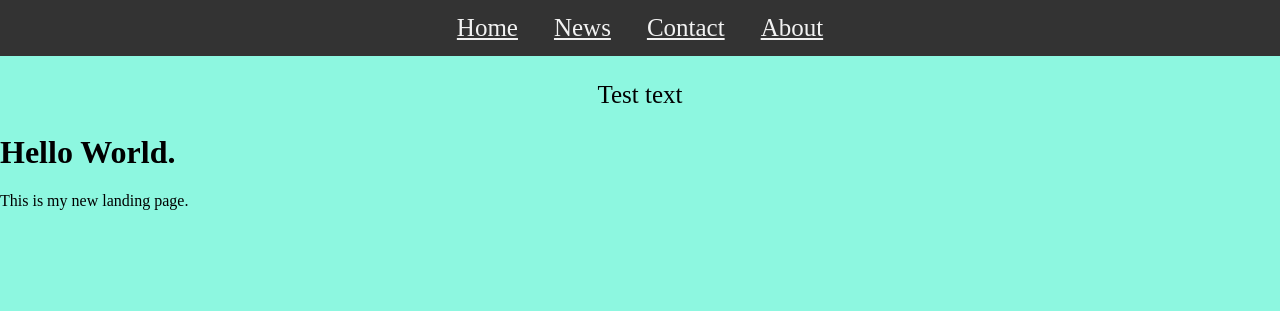
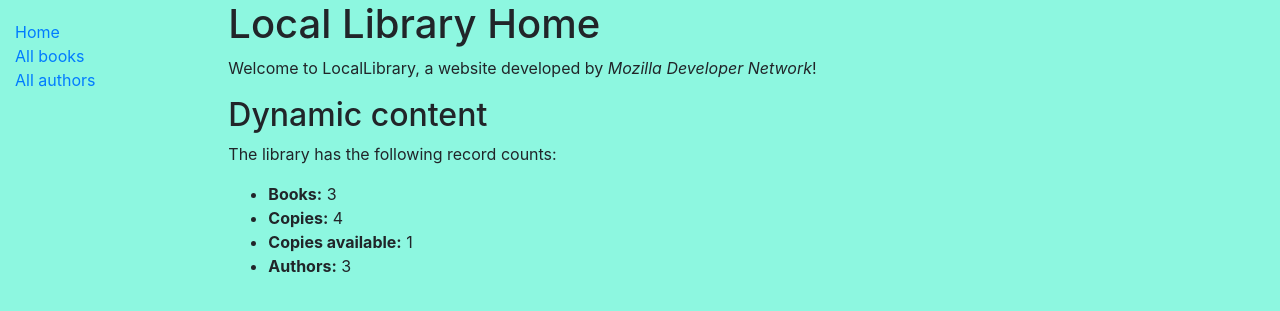
Before and after one commit to EMQ10/MDN_WEBTECH, a Django app: page /catalog/ in a window 1280 px wide. Shown: the top 311 px of the page. Run offline with Django 3.2, Linux system fonts and the light colour scheme; data comes from the database, SQL or seed files in the repository.

Commit message:
part 5 update

```diff
--- a/mytestsite/catalog/static/catalog/style.css
+++ b/mytestsite/catalog/static/catalog/style.css
@@ -3,39 +3,8 @@
     margin: 0;
 }
 
-.row {
-    max-width: 1140px;
-    margin: auto;
-    width: 80%;
-    font-size: 25px;
-    text-align: center;
+.sidebar-nav {
+    margin-top: 20px;
+    padding: 0;
+    list-style: none;
 }
-
-
-.nav a:hover {
-    background-color: #ddd;
-    color: black;
-}
-
-
-.nav{
-    background-color: #333;
-    overflow: hidden;
-    border-width:1px 0;
-    margin:0;
-    padding:0;
-    text-align:center;
-
-}
-.nav li{
-    display:inline;
-}
-.nav a{
-    display:inline-block;
-    padding:10px;
-    color: #f2f2f2;
-    font-size: 25px;
-    padding: 14px 16px;
-
-
-}
--- /dev/null
+++ b/mytestsite/catalog/templates/catalog/base_generic.html
@@ -0,0 +1,28 @@
+<!DOCTYPE html>
+<html lang="en">
+<head>
+  {% block title %}<title>Local Library</title>{% endblock %}
+  <meta charset="utf-8">
+  <meta name="viewport" content="width=device-width, initial-scale=1">
+  <link rel="stylesheet" href="https://cdn.jsdelivr.net/npm/bootstrap@4.5.3/dist/css/bootstrap.min.css" integrity="sha384-TX8t27EcRE3e/ihU7zmQxVncDAy5uIKz4rEkgIXeMed4M0jlfIDPvg6uqKI2xXr2" crossorigin="anonymous">
+  <!-- Add additional CSS in static file -->
+  {% load static %}
+  <link rel="stylesheet" href="{% static 'catalog/style.css' %}">
+</head>
+<body>
+  <div class="container-fluid">
+    <div class="row">
+      <div class="col-sm-2">
+      {% block sidebar %}
+        <ul class="sidebar-nav">
+          <li><a href="{% url 'index' %}">Home</a></li>
+          <li><a href="">All books</a></li>
+          <li><a href="">All authors</a></li>
+        </ul>
+     {% endblock %}
+      </div>
+      <div class="col-sm-10 ">{% block content %}{% endblock %}</div>
+    </div>
+  </div>
+</body>
+</html>
--- a/mytestsite/catalog/templates/catalog/index.html
+++ b/mytestsite/catalog/templates/catalog/index.html
@@ -1,27 +1,14 @@
-{% load static %}
+{% extends "catalog/base_generic.html" %}
 
-<!DOCTYPE html>
-<html>
-
-<head>
-     <link rel="stylesheet" type="text/css" href="{% static 'catalog/style.css' %}">
-</head>
-
-<body>
-
-    <div class="nav">
-        <a class="active" href="#home">Home</a>
-        <a href="#news">News</a>
-        <a href="#contact">Contact</a>
-        <a href="#about">About</a>
-    </div>
-
-    <div class="row">
-        <p>Test text</p>
-    </div>
-<div>
-    <h1>Hello World.</h1>
-    <p>This is my new landing page.</p>
-</div>
-</body>
-</html>
+{% block content %}
+  <h1>Local Library Home</h1>
+  <p>Welcome to LocalLibrary, a website developed by <em>Mozilla Developer Network</em>!</p>
+  <h2>Dynamic content</h2>
+  <p>The library has the following record counts:</p>
+  <ul>
+    <li><strong>Books:</strong> {{ num_books }}</li>
+    <li><strong>Copies:</strong> {{ num_instances }}</li>
+    <li><strong>Copies available:</strong> {{ num_instances_available }}</li>
+    <li><strong>Authors:</strong> {{ num_authors }}</li>
+  </ul>
+{% endblock %}
--- a/mytestsite/catalog/views.py
+++ b/mytestsite/catalog/views.py
@@ -3,5 +3,30 @@
 # Create your views here.
 from django.http import HttpResponse
 
+from catalog.models import Book, Author, BookInstance, Genre
+
+#def index(request):
+#   return render(request,'catalog/index.html')
+
 def index(request):
-    return render(request,'catalog/index.html')
+   #View function for home page of site.
+
+    # Generate counts of some of the main objects
+    num_books = Book.objects.all().count()
+    num_instances = BookInstance.objects.all().count()
+
+    # Available books (status = 'a')
+    num_instances_available = BookInstance.objects.filter(status__exact='a').count()
+
+    # The 'all()' is implied by default.
+    num_authors = Author.objects.count()
+
+    context = {
+        'num_books': num_books,
+        'num_instances': num_instances,
+        'num_instances_available': num_instances_available,
+        'num_authors': num_authors,
+    }
+
+    # Render the HTML template index.html with the data in the context variable
+    return render(request, 'catalog/index.html', context=context)
```
